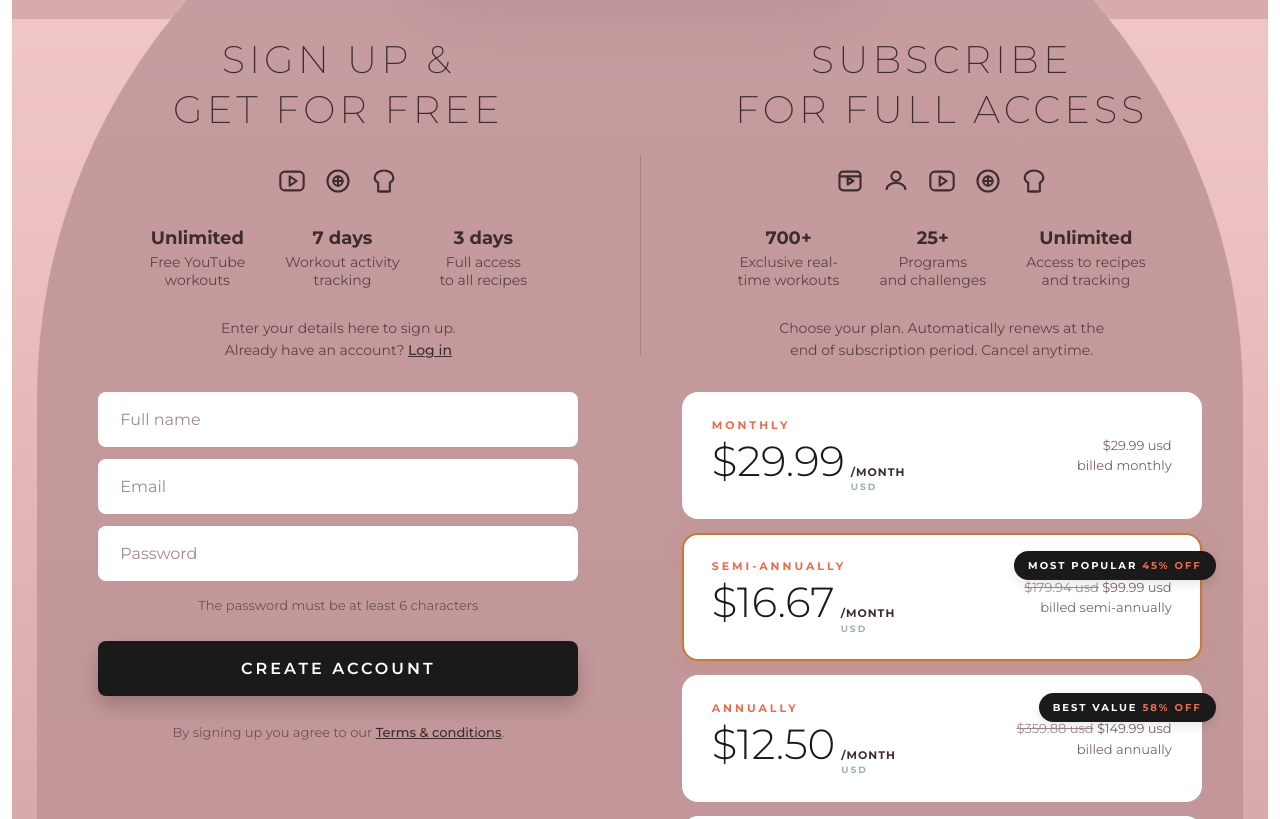
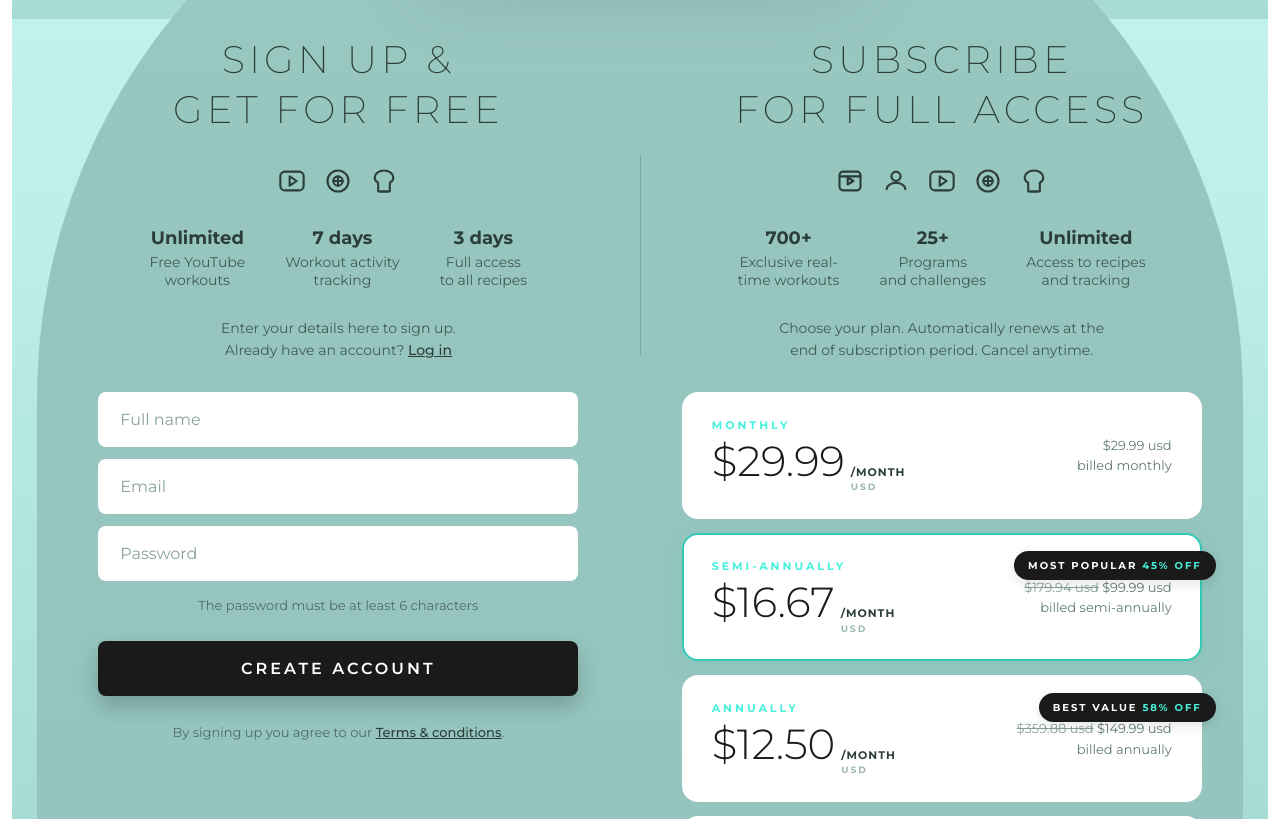
Before and after one commit to FluxtonX/Fitjessi-Website, a React (Vite) app in the folder fitjessie-web/: page / in a window 1280 px wide. Shown: the part 781-1600 px from the top of the page. Built offline with nearby package versions, Linux system fonts and the light colour scheme.

Commit message:
theme changed

```diff
--- a/fitjessie-web/src/App.css
+++ b/fitjessie-web/src/App.css
@@ -20,13 +20,13 @@ body {
   font-family: 'Montserrat', sans-serif;
   background: linear-gradient(
     180deg,
-    #f0c5c6 0%,
-    #ecc0c0 30%,
-    #e4b5b6 60%,
-    #d9aaac 100%
+    #c2f2eb 0%,
+    #bdeee7 30%,
+    #b2e6df 60%,
+    #a7dbd4 100%
   );
   background-attachment: fixed; /* Keeps gradient smooth when scrolling */
-  color: #3d2c2e;
+  color: #2b3d3b;
   -webkit-font-smoothing: antialiased;
   -moz-osx-font-smoothing: grayscale;
   border: 12px solid #fff;
@@ -154,7 +154,7 @@ body {
   object-position: center 10%; /* Focus on the upper body/face */
   border-radius: 30px; /* Modern rounded rectangle */
   border: 6px solid rgba(255, 255, 255, 0.95); /* Elegant white frame */
-  box-shadow: 0 40px 80px rgba(61, 44, 46, 0.2); /* Deep, gorgeous shadow */
+  box-shadow: 0 40px 80px rgba(43, 61, 59, 0.2); /* Deep, gorgeous shadow */
   animation: modelFadeIn 1.2s ease-out forwards;
   opacity: 0;
   transform: translateY(20px) rotate(-1.5deg); /* Playful tilt */
@@ -168,7 +168,7 @@ body {
 /* Magical Hover Interactions */
 .hero-model-wrap:hover .hero-model-img {
   transform: translateY(0) rotate(0) scale(1.02);
-  box-shadow: 0 50px 100px rgba(61, 44, 46, 0.3);
+  box-shadow: 0 50px 100px rgba(43, 61, 59, 0.3);
 }
 
 .hero-model-wrap:hover .hero-model-card-bg {
@@ -188,7 +188,7 @@ body {
   display: flex;
   align-items: center;
   gap: 12px;
-  box-shadow: 0 15px 35px rgba(61, 44, 46, 0.1);
+  box-shadow: 0 15px 35px rgba(43, 61, 59, 0.1);
   z-index: 30;
   animation: floatUp 6s ease-in-out infinite;
 }
@@ -204,14 +204,14 @@ body {
 }
 
 .floating-badge .badge-text strong {
-  color: #3d2c2e;
+  color: #2b3d3b;
   font-size: 16px;
   font-weight: 700;
   line-height: 1.1;
 }
 
 .floating-badge .badge-text span {
-  color: #6a5355;
+  color: #516b67;
   font-size: 11px;
   font-weight: 500;
   text-transform: uppercase;
@@ -257,9 +257,9 @@ body {
   border-radius: 640px 640px 0 0; /* Half of max-width */
   background: linear-gradient(
     180deg,
-    #c9a0a3 0%,
-    #c49a9d 30%,
-    #c29698 100%
+    #9dcbc4 0%,
+    #97c6bf 30%,
+    #93c4bd 100%
   );
   padding: 240px 40px 80px; /* Increased top padding so content fits inside the huge arch */
 }
@@ -282,7 +282,7 @@ body {
 .plan-divider {
   width: 1px;
   height: 200px; /* Only tall enough to separate the text features */
-  background: rgba(60, 40, 42, 0.2);
+  background: rgba(39, 60, 57, 0.2);
   margin: 0 40px;
 }
 
@@ -299,7 +299,7 @@ body {
   font-weight: 200; /* Ultra thin, elegant weight to match Boston Light */
   letter-spacing: 4px;
   line-height: 1.3;
-  color: #3d2c2e;
+  color: #2b3d3b;
   margin-bottom: 32px;
   text-transform: uppercase;
 }
@@ -308,7 +308,7 @@ body {
 .plan-icons {
   display: flex;
   gap: 18px;
-  color: #3d2c2e;
+  color: #2b3d3b;
   margin-bottom: 32px;
 }
 
@@ -331,26 +331,26 @@ body {
 .feature-item strong {
   font-size: 18px;
   font-weight: 700;
-  color: #3d2c2e;
+  color: #2b3d3b;
 }
 
 .feature-item span {
   font-size: 14px;
   font-weight: 400;
-  color: #5a4345;
+  color: #415b57;
   max-width: 140px;
 }
 
 /* ── CTA Text ── */
 .plan-cta-text {
   font-size: 14px;
-  color: #5a4345;
+  color: #415b57;
   line-height: 1.6;
   margin-bottom: 30px;
 }
 
 .link-underline {
-  color: #3d2c2e;
+  color: #2b3d3b;
   text-decoration: underline;
   font-weight: 500;
   transition: opacity 0.2s;
@@ -380,30 +380,30 @@ body {
   border: none;
   border-radius: 8px; /* Rounded corners for all inputs */
   background: #fff;
-  color: #3d2c2e;
+  color: #2b3d3b;
   outline: none;
   transition: box-shadow 0.2s;
 }
 
 .signup-form input::placeholder {
-  color: #a08a8c;
+  color: #88a19d;
   font-weight: 400;
 }
 
 .signup-form input:focus {
-  box-shadow: inset 0 0 0 2px rgba(180, 100, 110, 0.3);
+  box-shadow: inset 0 0 0 2px rgba(96, 184, 171, 0.3);
 }
 
 .form-hint {
   font-size: 13px;
-  color: #6a5355;
+  color: #516b67;
   margin: 4px 0 16px; /* Closer to password, more space above button */
   text-align: center;
 }
 
 .form-terms {
   font-size: 13px;
-  color: #6a5355;
+  color: #516b67;
   margin-top: 16px;
   text-align: center;
 }
@@ -470,8 +470,8 @@ body {
 }
 
 .pricing-card.selected {
-  border-color: #c47a3a;
-  box-shadow: 0 4px 20px rgba(196, 122, 58, 0.15);
+  border-color: #33cab5;
+  box-shadow: 0 4px 20px rgba(51, 202, 181, 0.15);
 }
 
 .pricing-card-inner {
@@ -493,7 +493,7 @@ body {
   font-size: 11px;
   font-weight: 700;
   letter-spacing: 3px;
-  color: #ea6c4d; /* Matched the distinct orange color */
+  color: #45f1da; /* Matched the distinct orange color */
   text-transform: uppercase;
   margin-bottom: 8px;
 }
@@ -514,7 +514,7 @@ body {
 }
 
 .badge-highlight {
-  color: #ea6c4d; /* Matches the coral color of the labels */
+  color: #45f1da; /* Matches the coral color of the labels */
 }
 
 .badge-value {
@@ -538,32 +538,32 @@ body {
   font-size: 11px;
   font-weight: 700;
   letter-spacing: 1px;
-  color: #3d2c2e;
+  color: #2b3d3b;
   line-height: 1.3;
 }
 
 .per small {
   font-weight: 700;
   letter-spacing: 2px;
-  color: #9cb1b5; /* Light blue-grey tint for USD */
+  color: #9ab6b2; /* Light blue-grey tint for USD */
 }
 
 .per-inline {
   font-size: 12px;
   font-weight: 700;
   letter-spacing: 2px;
-  color: #9cb1b5; /* Light blue-grey tint for USD */
+  color: #9ab6b2; /* Light blue-grey tint for USD */
   margin-left: 8px;
 }
 
 .pricing-detail {
   font-size: 13px;
-  color: #7a6365;
+  color: #617b77;
   line-height: 1.5;
 }
 
 .pricing-detail s {
-  color: #a0898b;
+  color: #87a19d;
 }
 
 /* ═══════════════════════════════════════════════════════
@@ -654,7 +654,7 @@ body {
 .dashboard-arch {
   width: 100%;
   max-width: 500px;
-  background: rgba(220, 192, 193, 0.45); /* slightly darker/more opaque arch */
+  background: rgba(190, 221, 217, 0.45); /* slightly darker/more opaque arch */
   border-radius: 250px 250px 0 0;
   padding: 130px 40px 80px;
   display: flex;
@@ -670,7 +670,7 @@ body {
   font-weight: 300;
   font-size: 26px;
   letter-spacing: 4px;
-  color: #3d2c2e;
+  color: #2b3d3b;
   line-height: 1.4;
   margin-bottom: 12px;
 }
@@ -678,14 +678,14 @@ body {
 .dashboard-subtitle {
   font-size: 13px;
   font-weight: 500;
-  color: #3d2c2e;
+  color: #2b3d3b;
   margin-bottom: 40px;
 }
 
 .dashboard-subscribe-info {
   font-size: 12px;
   line-height: 1.6;
-  color: #3d2c2e;
+  color: #2b3d3b;
   margin-bottom: 24px;
 }
 
@@ -709,7 +709,7 @@ body {
   margin-top: 40px;
   background: transparent;
   border: none;
-  color: #3d2c2e;
+  color: #2b3d3b;
   font-size: 12px;
   font-weight: 600;
   text-transform: uppercase;
@@ -748,14 +748,14 @@ body {
   background: #fff;
   border-radius: 24px;
   padding: 16px;
-  box-shadow: 0 10px 30px rgba(61, 44, 46, 0.08);
+  box-shadow: 0 10px 30px rgba(43, 61, 59, 0.08);
 }
 
 .checkout-close {
   background: transparent;
   border: none;
   cursor: pointer;
-  color: #3d2c2e;
+  color: #2b3d3b;
   padding: 8px;
   display: flex;
   align-items: center;
@@ -772,7 +772,7 @@ body {
 .checkout-subtitle {
   text-align: center;
   font-size: 15px;
-  color: #3d2c2e;
+  color: #2b3d3b;
   margin-bottom: 24px;
 }
 
@@ -789,7 +789,7 @@ body {
   display: flex;
   align-items: center;
   position: relative;
-  box-shadow: 0 4px 12px rgba(61, 44, 46, 0.04);
+  box-shadow: 0 4px 12px rgba(43, 61, 59, 0.04);
 }
 
 .checkout-field input,
@@ -799,13 +799,13 @@ body {
   background: transparent;
   font-family: 'Montserrat', sans-serif;
   font-size: 16px;
-  color: #3d2c2e;
+  color: #2b3d3b;
   outline: none;
   appearance: none;
 }
 
 .checkout-field input::placeholder {
-  color: #a08b8c;
+  color: #89a19d;
 }
 
 .field-has-label {
@@ -816,7 +816,7 @@ body {
 
 .field-has-label label {
   font-size: 12px;
-  color: #a08b8c;
+  color: #89a19d;
   margin-bottom: 4px;
 }
 
@@ -834,7 +834,7 @@ body {
 }
 
 .autofill-btn {
-  background: #002e1a;
+  background: #002e27;
   color: #fff;
   border: none;
   border-radius: 6px;
@@ -848,7 +848,7 @@ body {
 }
 
 .autofill-btn svg {
-  color: #00d084;
+  color: #00d0b3;
 }
 
 /* ═══════════════════════════════════════════════════════
@@ -887,7 +887,7 @@ body {
     width: 80%;
     height: 1px;
     margin: 0 auto;
-    background: linear-gradient(90deg, transparent, rgba(61, 44, 46, 0.15), transparent);
+    background: linear-gradient(90deg, transparent, rgba(43, 61, 59, 0.15), transparent);
   }
 
   .plan-column {
```
